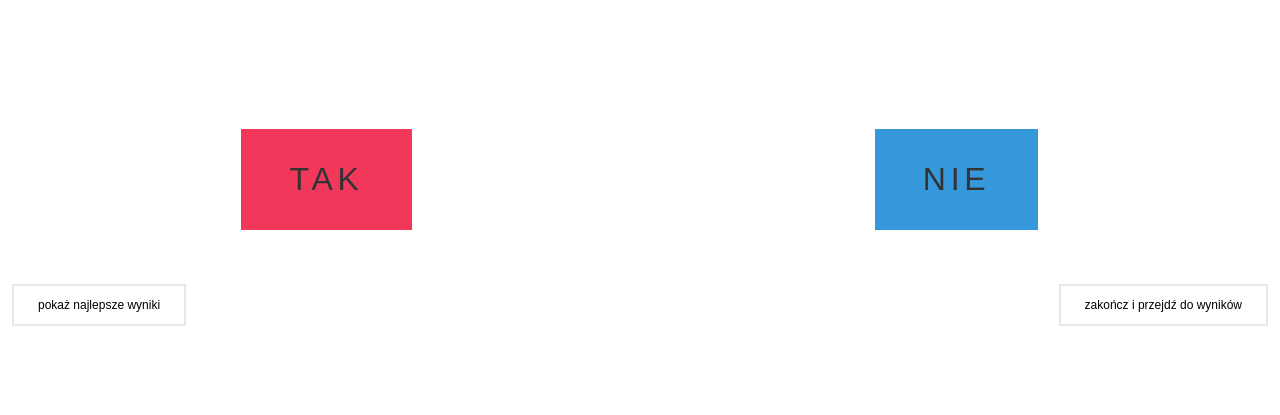
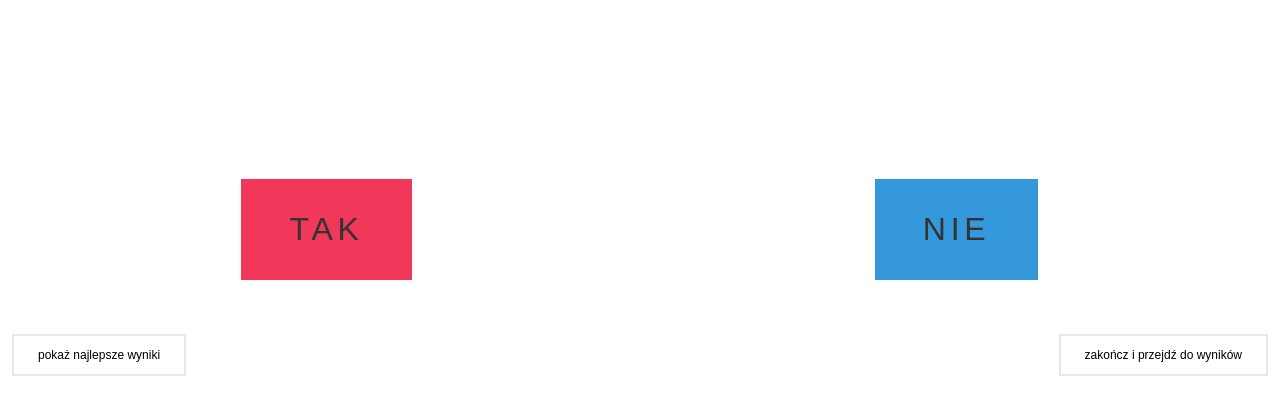
Before and after one commit to BartoszKordylewski/DSIKQuiz, a website: page public/index.html in a window 1280 px wide. Shown: the part 221-636 px from the top of the page. Drawn offline with nearby package versions, Linux system fonts and the light colour scheme; no server answers.

Commit message:
Question overlaping fix.

```diff
--- a/public/style.css
+++ b/public/style.css
@@ -77,7 +77,7 @@ body {
 .question {
   display: flex;
   justify-content: center;
-  height: 100px;
+  min-height: 200px;
 }
 .question_content {
   font-size: 1.5rem;
```
